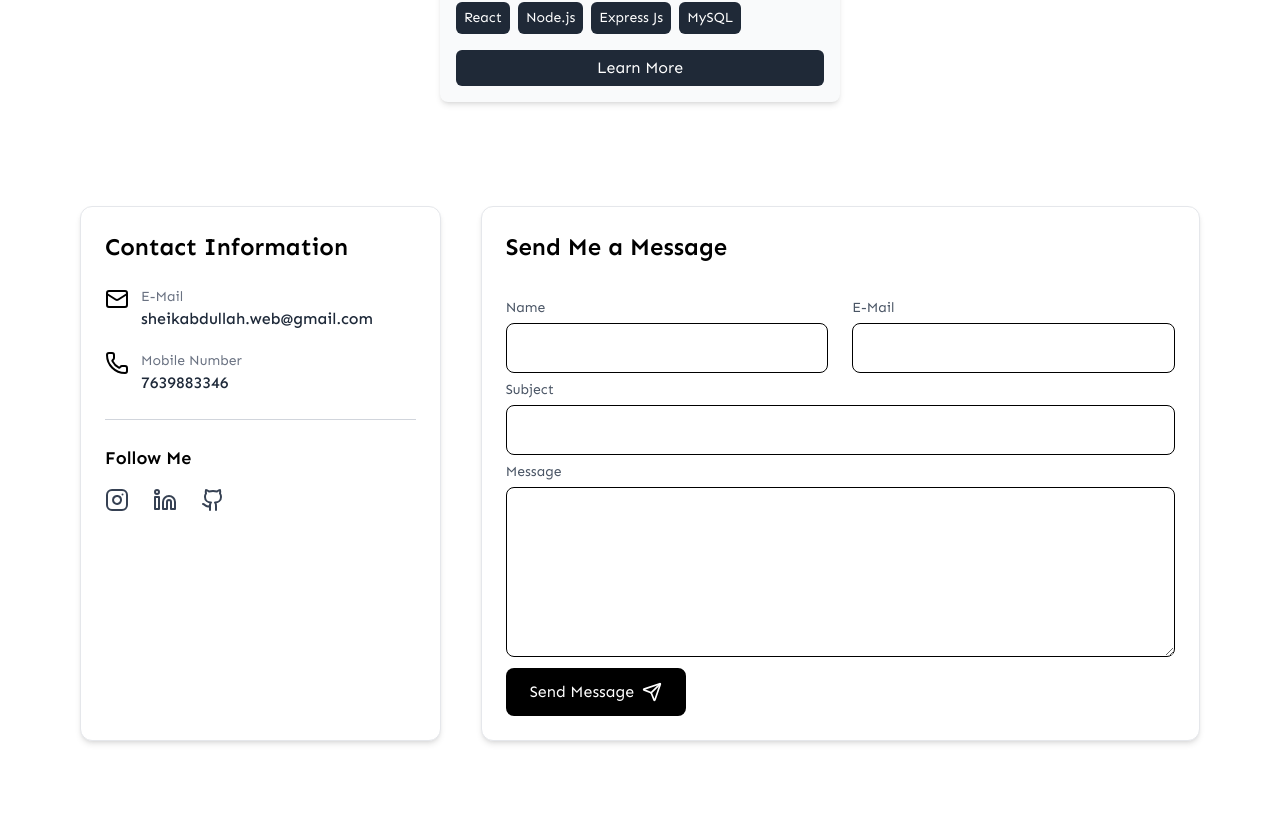
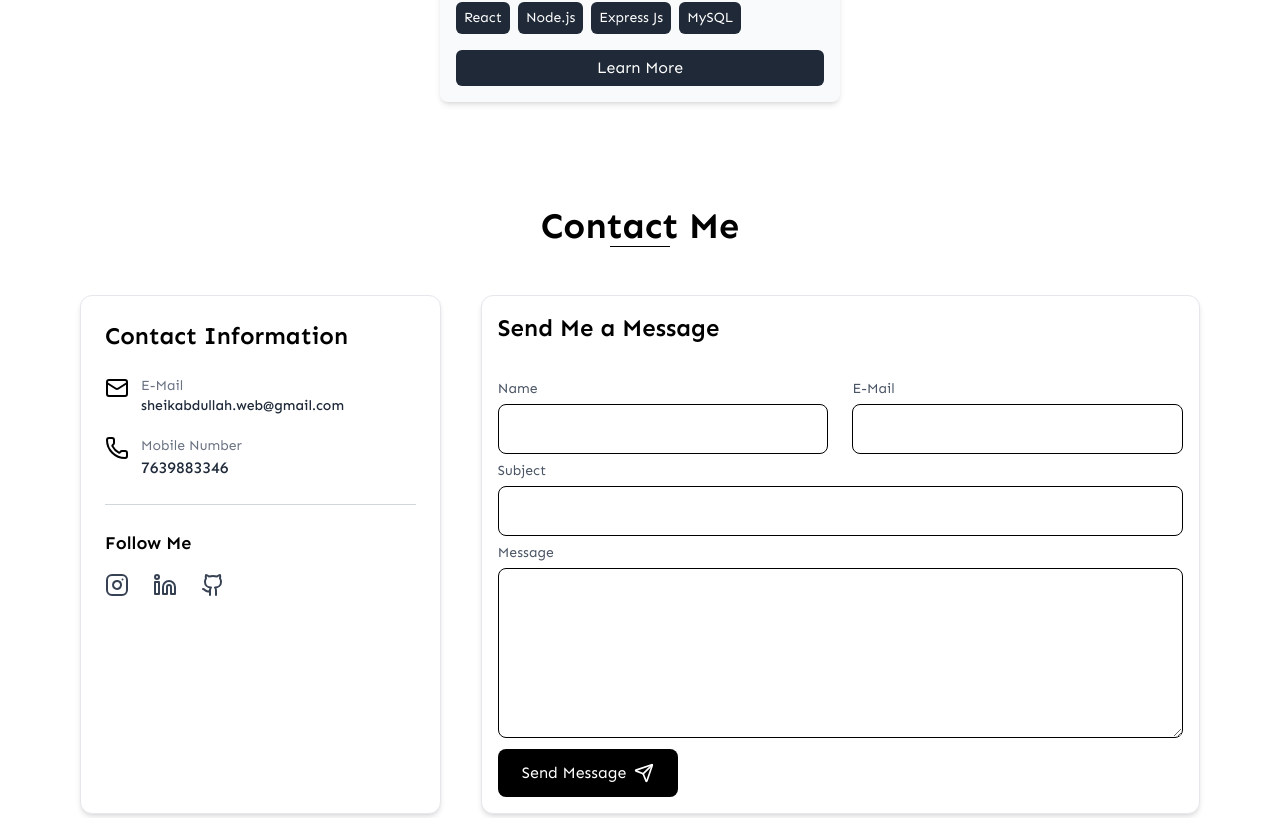
Before and after one commit to SheikAbdullahProjects/portfolio, a React (Vite) app: page / in a window 1280 px wide. Shown: the part 3382-4200 px from the top of the page. Built offline with nearby package versions, Linux system fonts and the light colour scheme.

Commit message:
Update Contact.jsx

```diff
--- a/src/components/Contact.jsx
+++ b/src/components/Contact.jsx
@@ -14,7 +14,10 @@ export default function Contact() {
   };
 
   return (
-    <div className="w-full flex flex-col lg:flex-row gap-10 justify-center px-5 sm:px-10 lg:px-20 py-14" id="contact">
+    <div className=" px-5 sm:px-10 lg:px-20 py-14" id="contact">
+        <h1 className="text-4xl font-bold text-center mb-12">Contact Me <hr className="w-15 mx-auto" /></h1>
+
+    <div className="w-full flex flex-col lg:flex-row gap-10 justify-center">
 
       {/* LEFT CARD */}
       <section className="w-full lg:w-1/3 bg-white p-6 rounded-xl shadow-md border border-gray-200">
@@ -25,7 +28,7 @@ export default function Contact() {
           <Mail className="min-w-6 h-6 text-black" />
           <div>
             <p className="text-sm text-gray-500">E-Mail</p>
-            <p className="text-base font-medium text-gray-800">
+            <p className="text-base font-medium text-gray-800 text-sm">
               sheikabdullah.web@gmail.com
             </p>
           </div>
@@ -57,7 +60,7 @@ export default function Contact() {
       </section>
 
       {/* RIGHT FORM CARD */}
-      <section className="w-full lg:w-2/3 bg-white p-6 rounded-xl shadow-md border border-gray-200">
+      <section className="w-full lg:w-2/3 bg-white p-4 rounded-xl shadow-md border border-gray-200">
         <h2 className="text-2xl font-semibold mb-8">Send Me a Message</h2>
 
         <form className="space-y-1">
@@ -72,7 +75,7 @@ export default function Contact() {
                 className="w-full border rounded-lg px-4 py-3 mt-1 focus:outline-none focus:ring-2 focus:ring-black"
                 value={form.name}
                 onChange={handleChange}
-              />
+                />
             </div>
 
             <div>
@@ -96,7 +99,7 @@ export default function Contact() {
               className="w-full border rounded-lg px-4 py-3 mt-1 focus:outline-none focus:ring-2 focus:ring-black"
               value={form.subject}
               onChange={handleChange}
-            />
+              />
           </div>
 
           {/* Message */}
@@ -108,18 +111,19 @@ export default function Contact() {
               className="w-full border rounded-lg px-4 py-3 mt-1 focus:outline-none focus:ring-2 focus:ring-black"
               value={form.message}
               onChange={handleChange}
-            ></textarea>
+              ></textarea>
           </div>
 
           {/* Button */}
           <button
             type="submit"
             className="flex items-center gap-2 bg-black text-white px-6 py-3 rounded-lg hover:bg-gray-800 transition-all"
-          >
+            >
             Send Message <Send className="w-5 h-5" />
           </button>
         </form>
       </section>
     </div>
+              </div>
   );
 }
```
